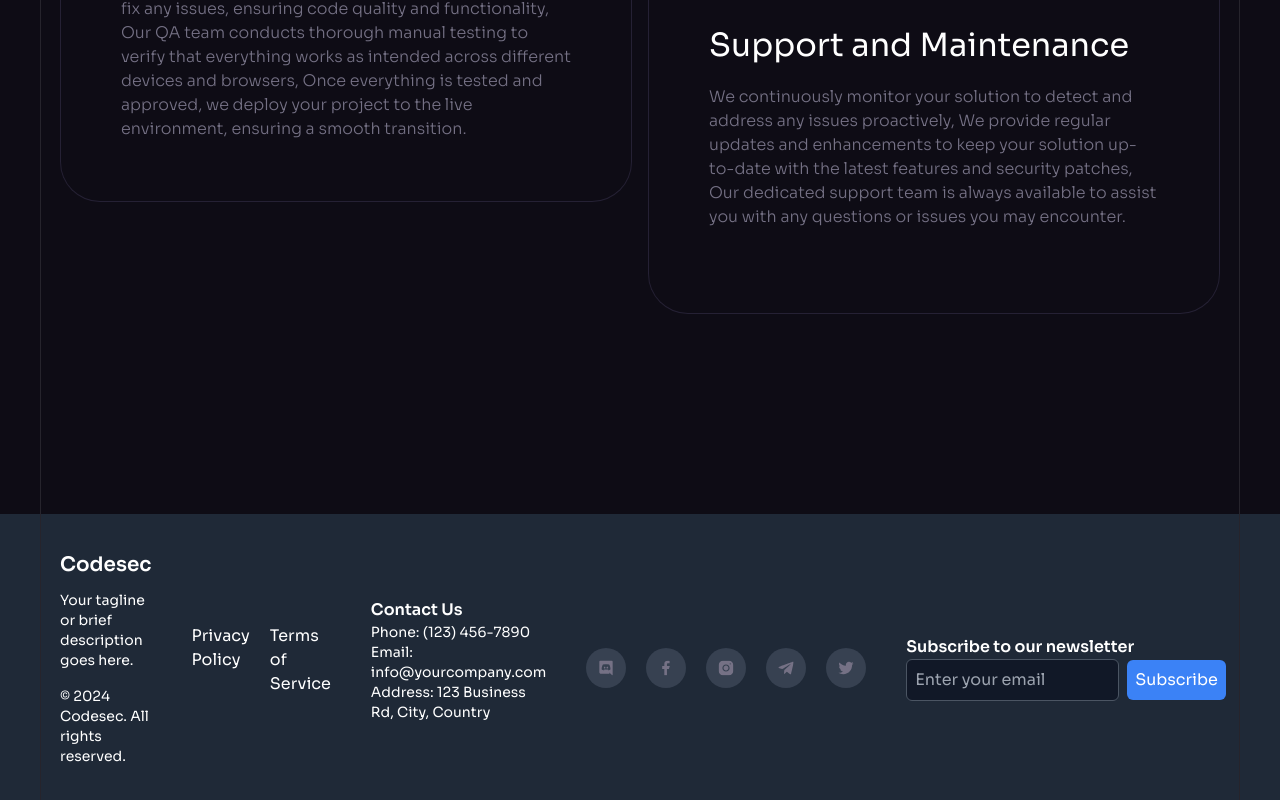
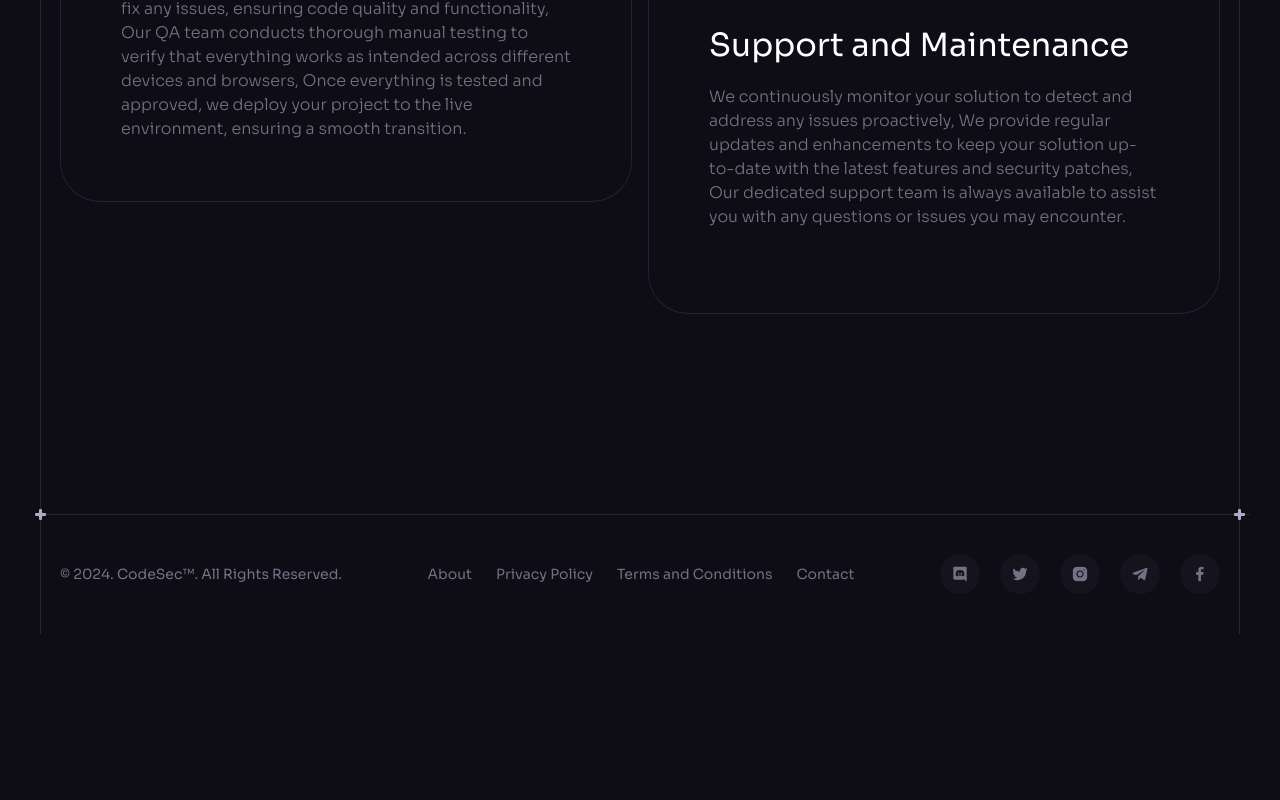
Before and after one commit to codesec-ninja/codesec-web, a React (Vite) app: page / in a window 1280 px wide. Shown: the part 9411-10211 px from the top of the page. After the commit the page ends 10045 px from the top, so only its background shows below. Built offline with nearby package versions, Linux system fonts and the light colour scheme.

Commit message:
footer update

```diff
--- a/src/components/Footer.jsx
+++ b/src/components/Footer.jsx
@@ -1,83 +1,40 @@
-import React from "react";
-import { Link } from "react-router-dom";
+
 import Section from "./Section";
 import { socials } from "../constants";
 
 const Footer = () => {
   return (
-    <Section className="!px-0 !py-10 bg-gray-800 text-white">
-      <div className="container flex flex-col sm:flex-row sm:justify-between justify-center items-center gap-10">
-
-        {/* Company Information */}
-        <div className="text-center sm:text-left animate-fade-in">
-          <p className="text-xl font-bold animate-bounce">Codesec</p>
-          <p className="mt-2 text-sm">Your tagline or brief description goes here.</p>
-          <p className="mt-4 text-sm">
-            © {new Date().getFullYear()} Codesec. All rights reserved.
+    <Section crosses className="!px-0 !py-10">
+      <div className="container flex sm:justify-between justify-center items-center gap-10 max-sm:flex-col">
+        <p className="caption text-n-4 lg:block">
+          © {new Date().getFullYear()}. <a href="https://codesec.me" className="hover:underline">CodeSec™</a>. All Rights Reserved.
         </p>
-        </div>
-
-        {/* Quick Links */}
-        <ul className="flex flex-col sm:flex-row gap-5 mt-4 sm:mt-0 animate-fade-in">
+        <ul className="flex flex-wrap items-center mt-3 text-sm font-medium text-gray-500 dark:text-gray-400 sm:mt-0">
           <li>
-            <Link to="./PrivacyPolicy" className="hover:underline transition duration-300 ease-in-out transform hover:scale-105">
-              Privacy Policy
-            </Link>
+            <a href="/about" className="hover:underline me-4 md:me-6">About</a>
           </li>
           <li>
-            <Link to="/terms-of-service" className="hover:underline transition duration-300 ease-in-out transform hover:scale-105">
-              Terms of Service
-            </Link>
+            <a href="/privacy-policy" className="hover:underline me-4 md:me-6">Privacy Policy</a>
+          </li>
+          <li>
+            <a href="/terms-and-conditions" className="hover:underline me-4 md:me-6">Terms and Conditions</a>
+          </li>
+          <li>
+            <a href="/contact" className="hover:underline">Contact</a>
           </li>
         </ul>
-
-        {/* Contact Information */}
-        <div className="text-center sm:text-left mt-4 sm:mt-0 animate-fade-in">
-          <p className="font-semibold">Contact Us</p>
-          <p className="text-sm">Phone: (123) 456-7890</p>
-          <p className="text-sm">
-            Email: <a href="mailto:info@yourcompany.com" className="hover:underline">info@yourcompany.com</a>
-          </p>
-          <p className="text-sm">Address: 123 Business Rd, City, Country</p>
-        </div>
-
-        {/* Social Media Links */}
-        <ul className="flex gap-5 mt-4 animate-fade-in">
-          {socials.sort((a, b) => a.title.localeCompare(b.title)).map((item) => (
-            <li key={item.id}>
+        <ul className="flex gap-5 flex-wrap">
+          {socials.map((item) => (
             <a
+              key={item.id}
               href={item.url}
               target="_blank"
-                rel="noopener noreferrer"
-                className="flex items-center justify-center w-10 h-10 bg-gray-700 rounded-full transition duration-300 ease-in-out transform hover:bg-gray-600 hover:scale-110"
-                aria-label={item.title}
+              className="flex items-center justify-center w-10 h-10 bg-n-7 rounded-full transition-colors hover:bg-n-6"
             >
               <img src={item.iconUrl} width={16} height={16} alt={item.title} />
             </a>
-            </li>
           ))}
         </ul>
-
-        {/* Newsletter Signup (Optional) */}
-        <div className="mt-4 text-center sm:text-left animate-fade-in">
-          <p className="font-semibold">Subscribe to our newsletter</p>
-          <form action="#" method="POST" className="flex flex-col sm:flex-row items-center gap-2">
-            <input
-              type="email"
-              name="email"
-              placeholder="Enter your email"
-              className="p-2 rounded-md border border-gray-600 bg-gray-900 text-white"
-              required
-            />
-            <button
-              type="submit"
-              className="p-2 bg-blue-500 text-white rounded-md hover:bg-blue-600 transition duration-300 ease-in-out transform hover:scale-105"
-            >
-              Subscribe
-            </button>
-          </form>
-        </div>
-
       </div>
     </Section>
   );
--- a/src/components/PrivacyPolicy.jsx
+++ b/src/components/PrivacyPolicy.jsx
@@ -1,21 +1,71 @@
 import React from 'react';
-import Section from './Section';
 
 const PrivacyPolicy = () => {
   return (
-    <Section className="!px-0 !py-10 bg-gray-800 text-white">
-      <div className="container mx-auto">
-        <h1 className="text-3xl font-bold mb-6">Privacy Policy</h1>
-        <p className="mb-4">
-          At Codesec, we are committed to protecting your privacy. This Privacy Policy explains how we collect, use, and safeguard your information when you visit our website.
-        </p>
-        <h2 className="text-2xl font-bold mb-4">Information We Collect</h2>
-        <p className="mb-4">
-          We may collect personal identification information from Users in various ways, including, but not limited to, when Users visit our site, register on the site, and in connection with other activities, services, features, or resources we make available on our Site.
-        </p>
-        {/* Add more sections as needed */}
-      </div>
-    </Section>
+    <div className="container mx-auto px-4 py-10">
+      <h1 className="text-4xl font-bold mb-6">Privacy Policy</h1>
+      <p className="mb-4">Effective Date: [Insert Date]</p>
+
+      <h2 className="text-2xl font-semibold mb-4">Introduction</h2>
+      <p className="mb-6">
+        At CodeSec, we value your privacy and are committed to protecting your personal information. This Privacy Policy outlines how we collect, use, disclose, and safeguard your information when you visit our website or use our services.
+      </p>
+
+      <h2 className="text-2xl font-semibold mb-4">Information We Collect</h2>
+      <ul className="list-disc list-inside mb-6">
+        <li><strong>Personal Information:</strong> We may collect personal information such as your name, email address, phone number, and payment information when you interact with our website, sign up for our services, or contact us.</li>
+        <li><strong>Usage Data:</strong> We collect information about your interactions with our website and services, including your IP address, browser type, pages visited, and the date and time of your visits.</li>
+        <li><strong>Cookies and Tracking Technologies:</strong> We use cookies and similar tracking technologies to enhance your experience on our website and gather information about your usage patterns.</li>
+      </ul>
+
+      <h2 className="text-2xl font-semibold mb-4">How We Use Your Information</h2>
+      <p className="mb-6">
+        We use the collected information for various purposes, including:
+      </p>
+      <ul className="list-disc list-inside mb-6">
+        <li>Providing and maintaining our services</li>
+        <li>Processing transactions and managing your account</li>
+        <li>Communicating with you about updates, offers, and promotions</li>
+        <li>Improving our website and services</li>
+        <li>Conducting research and analysis</li>
+        <li>Ensuring the security of our website and services</li>
+      </ul>
+
+      <h2 className="text-2xl font-semibold mb-4">Disclosure of Your Information</h2>
+      <p className="mb-6">
+        We may share your information with:
+      </p>
+      <ul className="list-disc list-inside mb-6">
+        <li><strong>Service Providers:</strong> Third-party vendors who assist us in providing our services, such as payment processors and IT support.</li>
+        <li><strong>Legal Requirements:</strong> Authorities when required by law or to protect our rights.</li>
+        <li><strong>Business Transfers:</strong> In the event of a merger, acquisition, or sale of assets.</li>
+      </ul>
+
+      <h2 className="text-2xl font-semibold mb-4">Data Security</h2>
+      <p className="mb-6">
+        We implement appropriate technical and organizational measures to protect your personal information from unauthorized access, use, or disclosure.
+      </p>
+
+      <h2 className="text-2xl font-semibold mb-4">Your Rights</h2>
+      <p className="mb-6">
+        You have the right to:
+      </p>
+      <ul className="list-disc list-inside mb-6">
+        <li>Access, correct, or delete your personal information</li>
+        <li>Object to or restrict the processing of your data</li>
+        <li>Withdraw consent at any time</li>
+      </ul>
+
+      <h2 className="text-2xl font-semibold mb-4">Changes to This Privacy Policy</h2>
+      <p className="mb-6">
+        We may update this Privacy Policy from time to time. We will notify you of any changes by posting the new Privacy Policy on this page with the updated effective date.
+      </p>
+
+      <h2 className="text-2xl font-semibold mb-4">Contact Us</h2>
+      <p>
+        If you have any questions about this Privacy Policy, please contact us at [your contact email].
+      </p>
+    </div>
   );
 };
 
--- a/src/components/PrivacyPolicyModal.jsx
+++ /dev/null
@@ -1,24 +0,0 @@
-import React from "react";
-import ReactDOM from "react-dom";
-
-const PrivacyPolicyModal = ({ onClose }) => {
-  return ReactDOM.createPortal(
-    <div className="fixed inset-0 z-50 flex items-center justify-center bg-black bg-opacity-50">
-      <div className="bg-white p-6 rounded-md shadow-lg w-full max-w-lg">
-        <h2 className="text-2xl font-bold mb-4">Privacy Policy</h2>
-        <p className="mb-4">
-          Your privacy policy content goes here. You can include detailed information about how user data is collected, used, and protected.
-        </p>
-        <button
-          onClick={onClose}
-          className="px-4 py-2 bg-blue-500 text-white rounded-md hover:bg-blue-600 transition duration-300 ease-in-out"
-        >
-          Close
-        </button>
-      </div>
-    </div>,
-    document.getElementById("modal-root")
-  );
-};
-
-export default PrivacyPolicyModal;
--- /dev/null
+++ b/src/components/TermsAndConditions.jsx
@@ -0,0 +1,65 @@
+
+
+const TermsAndConditions = () => {
+  return (
+    <div className="container mx-auto px-4 py-10">
+      <h1 className="text-4xl font-bold mb-6">Terms and Conditions</h1>
+      <p className="mb-4">Effective Date: [Insert Date]</p>
+
+      <h2 className="text-2xl font-semibold mb-4">Introduction</h2>
+      <p className="mb-6">
+        These Terms and Conditions ("Terms") govern your use of our website and services. By accessing or using our website, you agree to be bound by these Terms.
+      </p>
+
+      <h2 className="text-2xl font-semibold mb-4">Use of Services</h2>
+      <ul className="list-disc list-inside mb-6">
+        <li><strong>Eligibility:</strong> You must be at least 18 years old to use our services.</li>
+        <li><strong>Account Registration:</strong> You may need to create an account to access certain features. You agree to provide accurate and complete information and keep your account information updated.</li>
+        <li><strong>Prohibited Activities:</strong> You agree not to use our services for any unlawful or prohibited activities, including but not limited to:
+          <ul className="list-disc list-inside pl-4">
+            <li>Violating any laws or regulations</li>
+            <li>Infringing on intellectual property rights</li>
+            <li>Distributing harmful or malicious content</li>
+          </ul>
+        </li>
+      </ul>
+
+      <h2 className="text-2xl font-semibold mb-4">Intellectual Property</h2>
+      <p className="mb-6">
+        All content, trademarks, and data on our website are the property of CodeSec or its licensors. You agree not to reproduce, distribute, or create derivative works from our content without our explicit permission.
+      </p>
+
+      <h2 className="text-2xl font-semibold mb-4">Limitation of Liability</h2>
+      <p className="mb-6">
+        To the maximum extent permitted by law, CodeSec shall not be liable for any indirect, incidental, special, or consequential damages arising from your use of our website or services.
+      </p>
+
+      <h2 className="text-2xl font-semibold mb-4">Indemnification</h2>
+      <p className="mb-6">
+        You agree to indemnify and hold CodeSec harmless from any claims, losses, or damages, including legal fees, arising out of your breach of these Terms or your use of our services.
+      </p>
+
+      <h2 className="text-2xl font-semibold mb-4">Termination</h2>
+      <p className="mb-6">
+        We reserve the right to suspend or terminate your access to our website and services at our discretion, without notice, for conduct that we believe violates these Terms or is harmful to other users of our services.
+      </p>
+
+      <h2 className="text-2xl font-semibold mb-4">Governing Law</h2>
+      <p className="mb-6">
+        These Terms are governed by and construed in accordance with the laws of [Your Country/State], without regard to its conflict of law principles.
+      </p>
+
+      <h2 className="text-2xl font-semibold mb-4">Changes to These Terms</h2>
+      <p className="mb-6">
+        We may update these Terms from time to time. We will notify you of any changes by posting the new Terms on this page with the updated effective date.
+      </p>
+
+      <h2 className="text-2xl font-semibold mb-4">Contact Us</h2>
+      <p>
+        If you have any questions about these Terms, please contact us at [your contact email].
+      </p>
+    </div>
+  );
+};
+
+export default TermsAndConditions;
```
Also changed, not shown: package.json (+7 -7 lines), src/assets/services/ai.png, 1 other file (tests, documents, lock files or other folders). Lines whose indentation alone changed are shown as unchanged.
